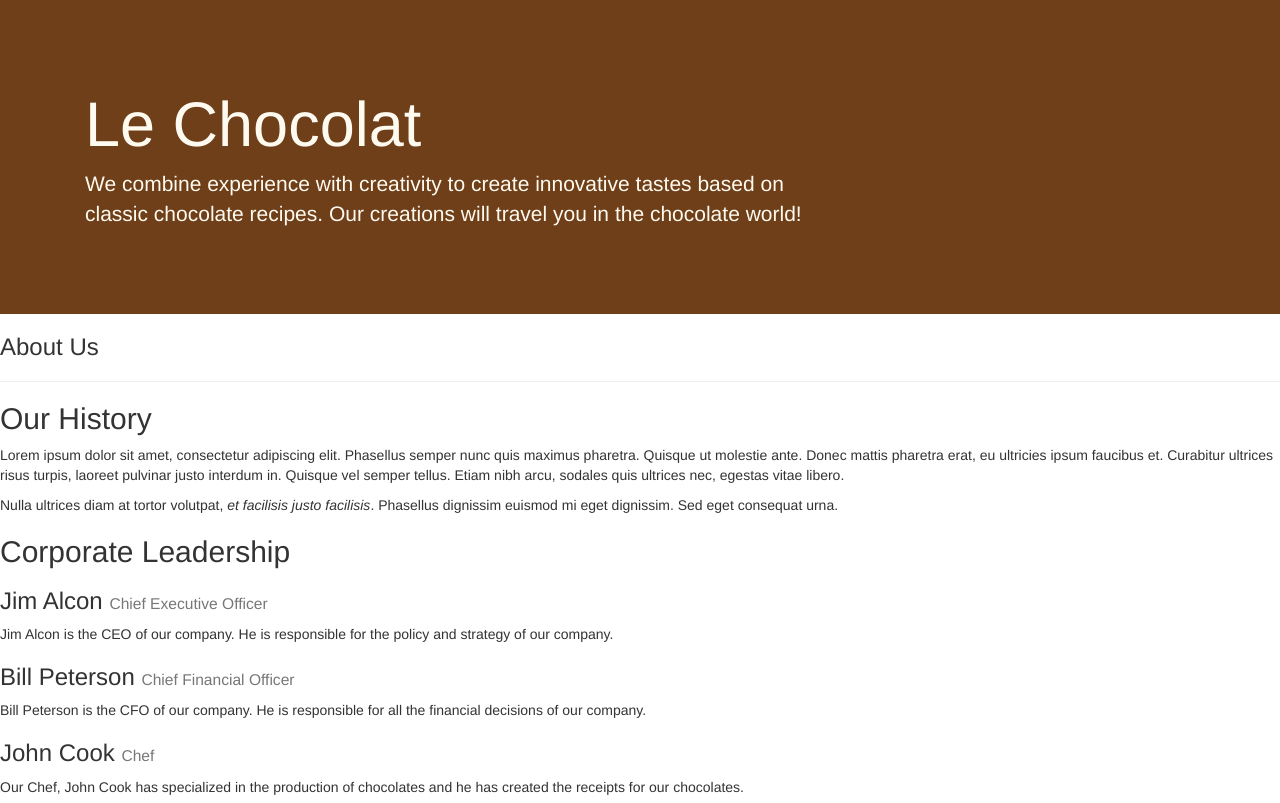
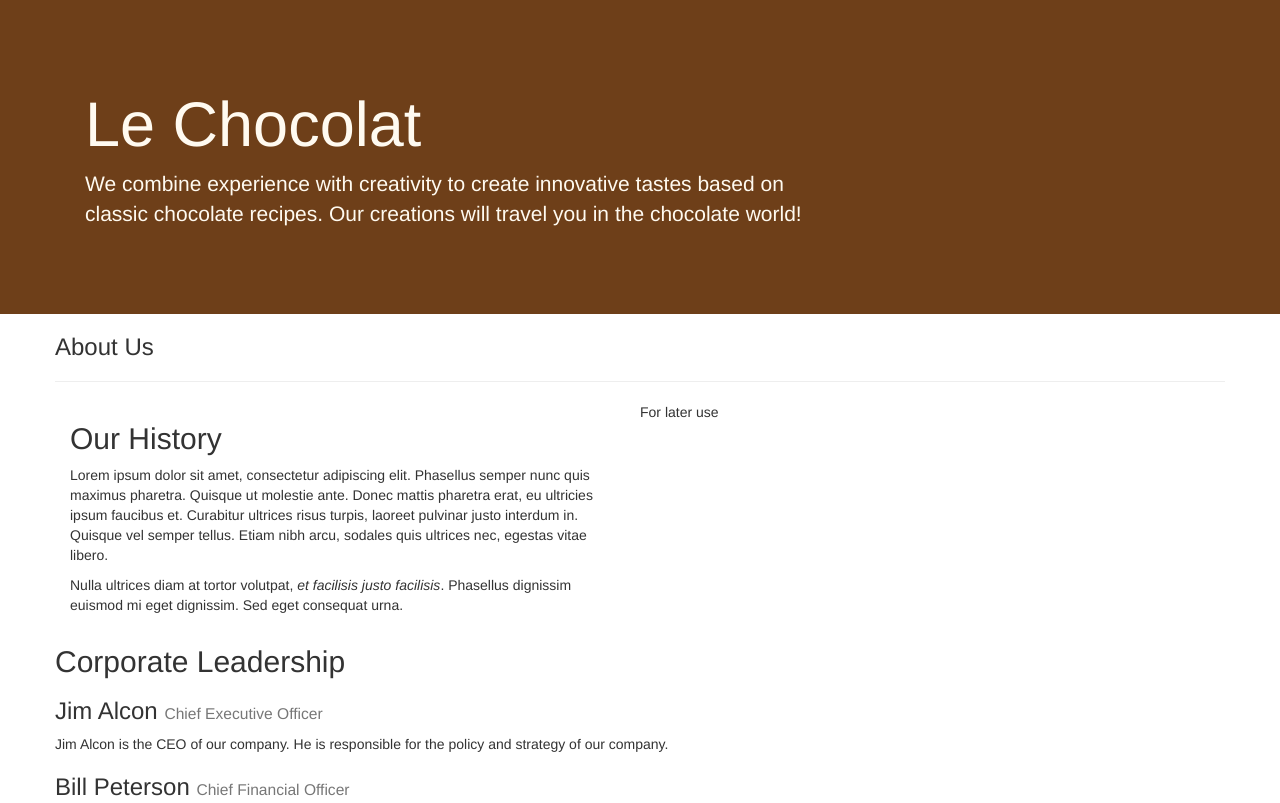
Before and after one commit to nicolemrgk/leChocolat, a plain HTML site: page aboutus.html in a window 1280 px wide. Shown: the top 803 px of the page. Drawn offline with nearby package versions, Linux system fonts and the light colour scheme.

Commit message:
Bootstrap Assigment 1 task 2

```diff
--- a/aboutus.html
+++ b/aboutus.html
@@ -29,27 +29,29 @@
         </div>
     </header>
 
-    <div>
-        <div>
-            <div>
+    <div class="container">
+
+        <div class="row">
+            <div class="col-12">
                <h3>About Us</h3>
                <hr>
             </div>
         </div>
 
-        <div>
-            <div>
+        <div class="row">
+            <div class="col-sm-6">
                 <h2>Our History</h2>
                 <p>Lorem ipsum dolor sit amet, consectetur adipiscing elit. Phasellus semper nunc quis maximus pharetra. Quisque ut molestie ante. Donec mattis pharetra erat, eu ultricies ipsum faucibus et. Curabitur ultrices risus turpis, laoreet pulvinar justo interdum in. Quisque vel semper tellus. Etiam nibh arcu, sodales quis ultrices nec, egestas vitae libero. </p>
                 <p>Nulla ultrices diam at tortor volutpat, <em>et facilisis justo facilisis</em>. Phasellus dignissim euismod mi eget dignissim. Sed eget consequat urna. </p>
             </div>
-            <div>
+            <div class="col-sm" >
+                <p>For later use</p>
             </div>
         </div>
 
 
-        <div>
-            <div>
+        <div class="row">
+            <div class="col-12">
                 <h2>Corporate Leadership</h2>
                 <h3>Jim Alcon <small>Chief Executive Officer </small></h3>
                 <p>Jim Alcon is the CEO of our company. He is responsible for the policy and strategy of our company. </p>
```
